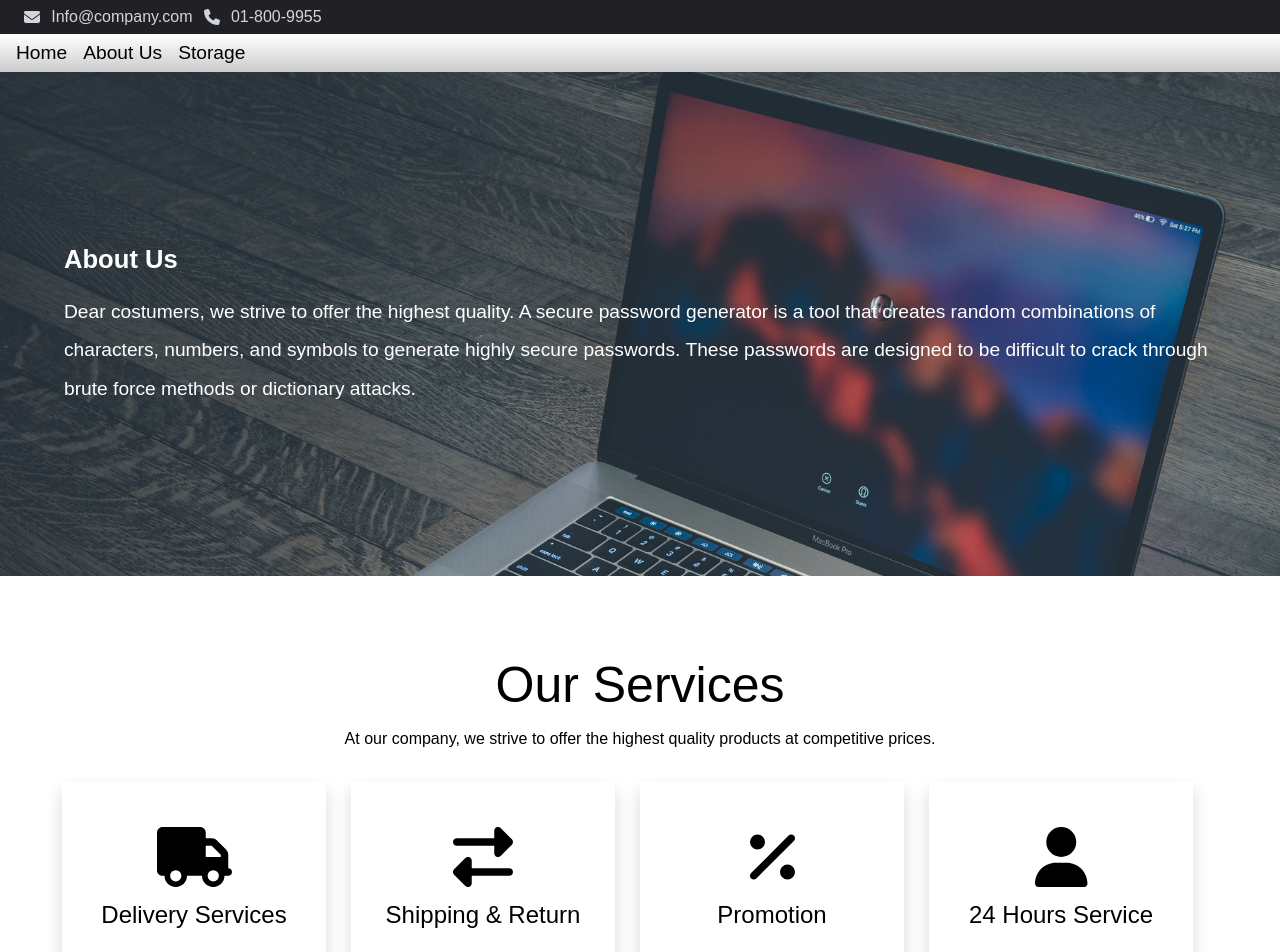
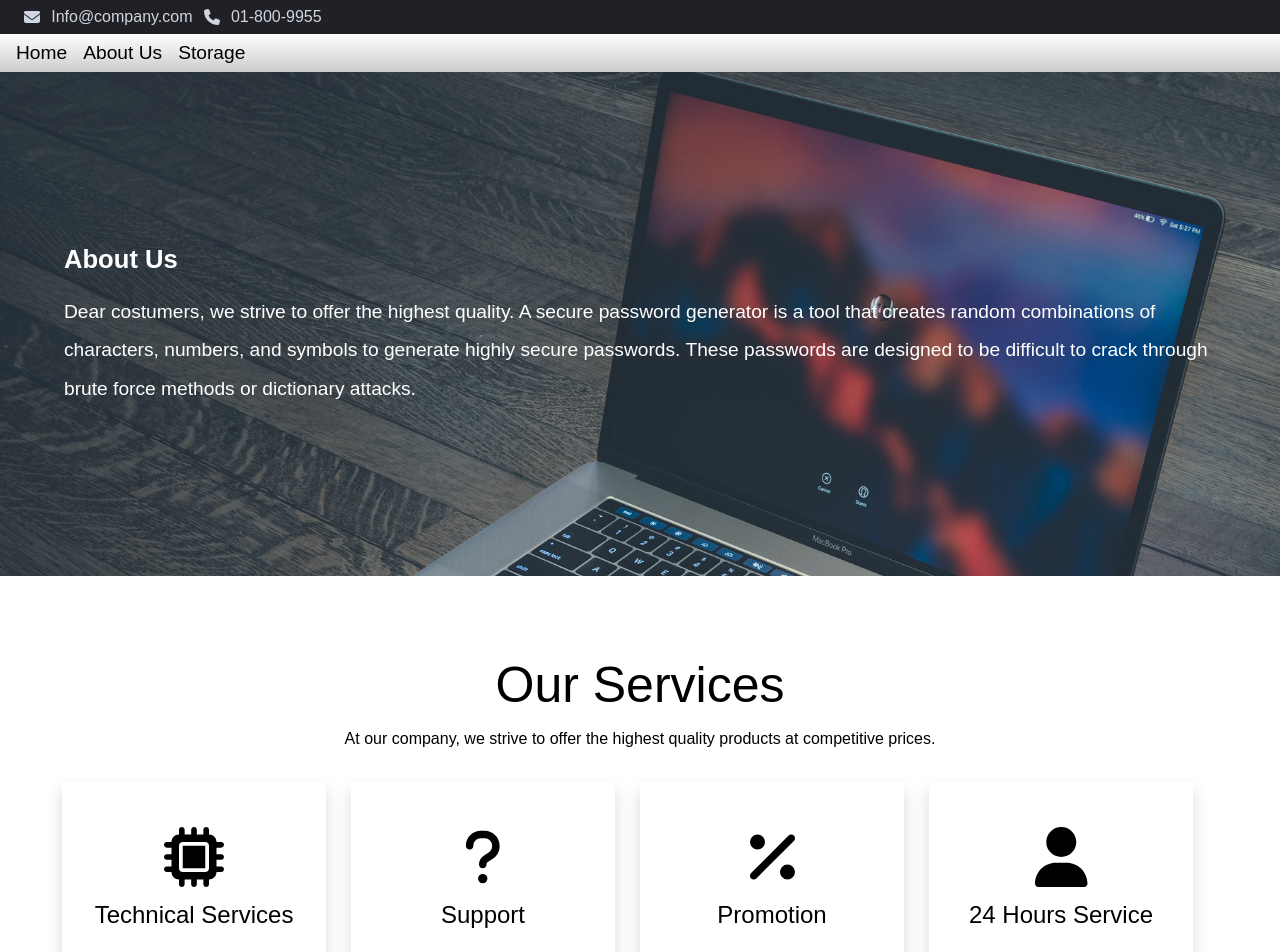
Before and after one commit to Stobio19/Proyecto-Creatividad-y-Emprendimiento, a React (Create React App) app: page /About-us in a window 1280 px wide. Shown: the top 952 px of the page. Built offline with nearby package versions, Linux system fonts and the light colour scheme.

Commit message:
Cambio iconos

```diff
--- a/src/Pages/AboutUs.js
+++ b/src/Pages/AboutUs.js
@@ -6,6 +6,8 @@ import {
   faExchangeAlt,
   faPercent,
   faUser,
+  faMicrochip,
+  faQuestion,
 } from "@fortawesome/free-solid-svg-icons";
 
 export const AboutUs = () => {
@@ -38,22 +40,22 @@ export const AboutUs = () => {
             <div className="__div_section-2-child-about">
               <div>
                 <FontAwesomeIcon
-                  icon={faTruck}
+                  icon={faMicrochip}
                   className="about-icons-section-2"
                 />
               </div>
-              <h2 className="about-services-section-2">Delivery Services</h2>
+              <h2 className="about-services-section-2">Technical Services</h2>
             </div>
           </div>
           <div className="transition-section-2-about shadow">
             <div className="__div_section-2-child-about">
               <div>
                 <FontAwesomeIcon
-                  icon={faExchangeAlt}
+                  icon={faQuestion}
                   className="about-icons-section-2"
                 />
               </div>
-              <h2 className="about-services-section-2 ">Shipping & Return</h2>
+              <h2 className="about-services-section-2 ">Support</h2>
             </div>
           </div>
           <div className="transition-section-2-about shadow">
```
